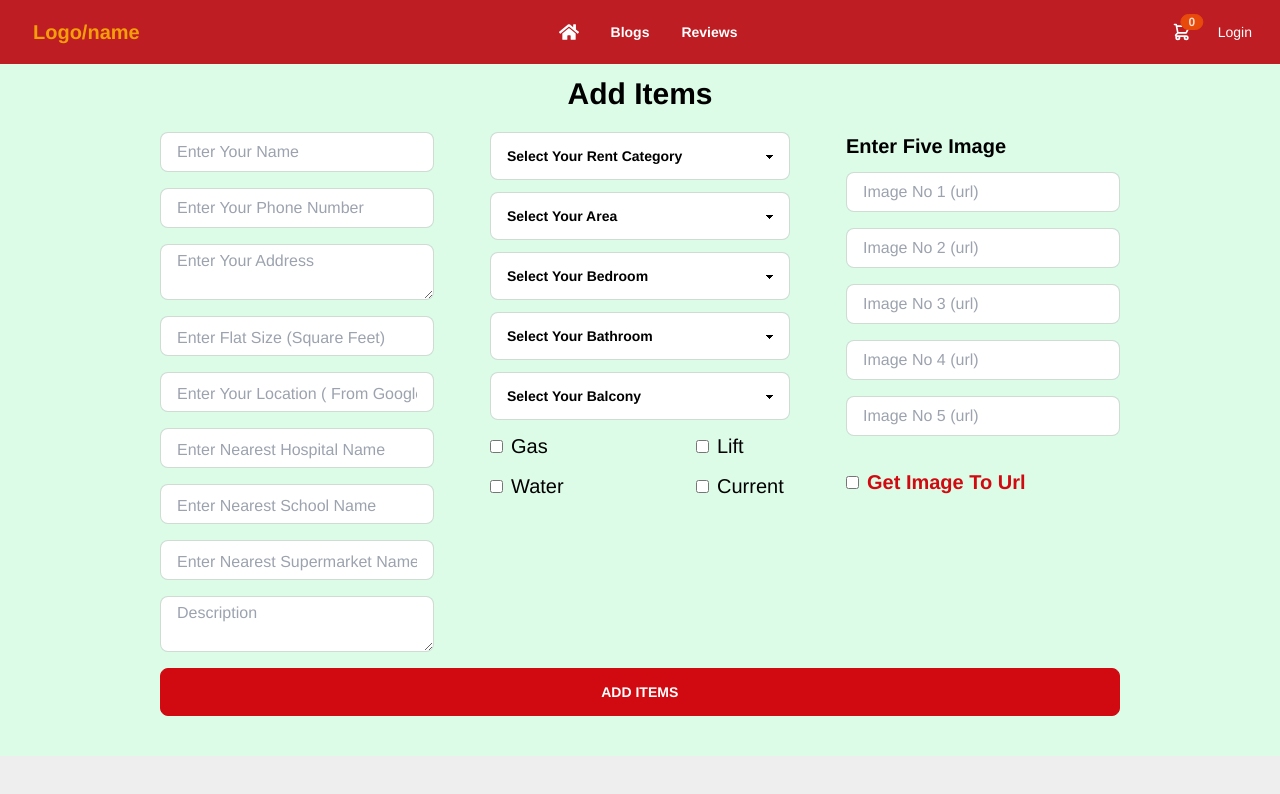
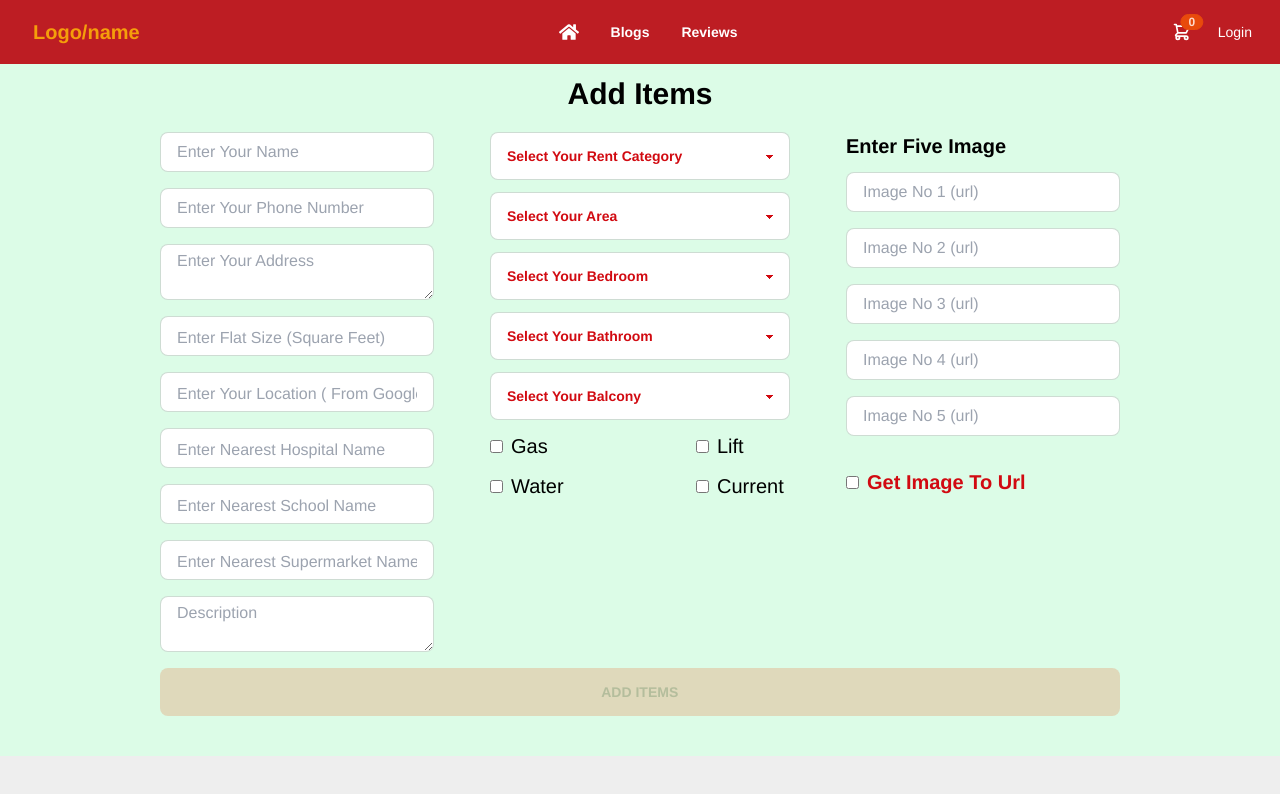
Before and after one commit to dipankar11137/To-Rent, a React (Create React App) app: page /addItems in a window 1280 px wide. Shown: the top 794 px of the page. Built offline with nearby package versions, Linux system fonts and the light colour scheme; no server answers.

Commit message:
add items

```diff
--- a/src/Components/Pages/AddItems/AddItems.js
+++ b/src/Components/Pages/AddItems/AddItems.js
@@ -13,7 +13,6 @@ const AddItems = () => {
   const [current, setCurrent] = useState(false);
   const [water, setWater] = useState(false);
   const [urlToImage, setUrlToImage] = useState(false);
-  const imageHostKey = '39899c0cdbfbe66a2dbde3818a91832c';
 
   const {
     register,
@@ -236,82 +235,82 @@ const AddItems = () => {
               {/* Category */}
               <select
                 onClick={e => setCategory(e.target.value)}
-                className="select select-bordered w-full max-w-xs bg-white h-10 font-semibold"
+                className="select select-bordered w-full max-w-xs bg-white h-10 font-semibold text-primary"
               >
                 <option disabled selected>
                   Select Your Rent Category
                 </option>
-                <option>HOME</option>
-                <option>FAMILY</option>
-                <option>BACHELOR</option>
-                <option>SUBLET</option>
-                <option>OFFICE</option>
-                <option>HOSTEL</option>
+                <option className=" text-black">HOME</option>
+                <option className=" text-black">FAMILY</option>
+                <option className=" text-black">BACHELOR</option>
+                <option className=" text-black">SUBLET</option>
+                <option className=" text-black">OFFICE</option>
+                <option className=" text-black">HOSTEL</option>
               </select>
               <br />
               {/* Area */}
               <select
                 onClick={e => setArea(e.target.value)}
-                className="select select-bordered w-full max-w-xs bg-white h-10 font-semibold mt-3"
+                className="select select-bordered w-full max-w-xs bg-white h-10 font-semibold mt-3 text-primary"
               >
                 <option disabled selected>
                   Select Your Area
                 </option>
-                <option>DHAKA</option>
-                <option>BARISHAL</option>
-                <option>KHULNA</option>
-                <option>SYLHET</option>
+                <option className=" text-black">DHAKA</option>
+                <option className=" text-black">BARISHAL</option>
+                <option className=" text-black">KHULNA</option>
+                <option className=" text-black">SYLHET</option>
               </select>
               <br />
               {/* Bedroom */}
               <select
                 onClick={e => setBedroom(e.target.value)}
-                className="select select-bordered w-full max-w-xs bg-white h-10 font-semibold mt-3"
+                className="select select-bordered w-full max-w-xs bg-white h-10 font-semibold mt-3 text-primary"
               >
                 <option disabled selected>
                   Select Your Bedroom
                 </option>
-                <option>1</option>
-                <option>2</option>
-                <option>3</option>
-                <option>4</option>
-                <option>5</option>
-                <option>6</option>
-                <option>7</option>
+                <option className=" text-black">1</option>
+                <option className=" text-black">2</option>
+                <option className=" text-black">3</option>
+                <option className=" text-black">4</option>
+                <option className=" text-black">5</option>
+                <option className=" text-black">6</option>
+                <option className=" text-black">7</option>
               </select>
               <br />
               {/* Bathroom */}
               <select
                 onClick={e => setBathroom(e.target.value)}
-                className="select select-bordered w-full max-w-xs bg-white h-10 font-semibold mt-3"
+                className="select select-bordered w-full max-w-xs bg-white h-10 font-semibold mt-3 text-primary"
               >
                 <option disabled selected>
                   Select Your Bathroom
                 </option>
-                <option>1</option>
-                <option>2</option>
-                <option>3</option>
-                <option>4</option>
-                <option>5</option>
-                <option>6</option>
-                <option>7</option>
+                <option className=" text-black">1</option>
+                <option className=" text-black">2</option>
+                <option className=" text-black">3</option>
+                <option className=" text-black">4</option>
+                <option className=" text-black">5</option>
+                <option className=" text-black">6</option>
+                <option className=" text-black">7</option>
               </select>
               <br />
               {/* Balcony */}
               <select
                 onClick={e => setBalcony(e.target.value)}
-                className="select select-bordered w-full max-w-xs bg-white h-10 font-semibold mt-3"
+                className="select select-bordered w-full max-w-xs bg-white h-10 font-semibold mt-3 text-primary"
               >
                 <option disabled selected>
                   Select Your Balcony
                 </option>
-                <option>1</option>
-                <option>2</option>
-                <option>3</option>
-                <option>4</option>
-                <option>5</option>
-                <option>6</option>
-                <option>7</option>
+                <option className=" text-black">1</option>
+                <option className=" text-black">2</option>
+                <option className=" text-black">3</option>
+                <option className=" text-black">4</option>
+                <option className=" text-black">5</option>
+                <option className=" text-black">6</option>
+                <option className=" text-black">7</option>
               </select>
               <div className="grid grid-cols-2 gap-3 mt-3 text-xl w-[400px]">
                 <label>
@@ -472,11 +471,20 @@ const AddItems = () => {
               </div>
             </div>
           </div>
-          <input
-            className="btn btn-primary btn-md w-full text-white"
-            type="submit"
-            value=" Add Items "
-          />
+          {category && bedroom && bathroom && balcony && area ? (
+            <input
+              className="btn btn-primary btn-md w-full text-white"
+              type="submit"
+              value=" Add Items "
+            />
+          ) : (
+            <input
+              disabled
+              className="btn btn-primary btn-md w-full text-white"
+              type="submit"
+              value=" Add Items "
+            />
+          )}
         </form>
       </div>
     </div>
```
